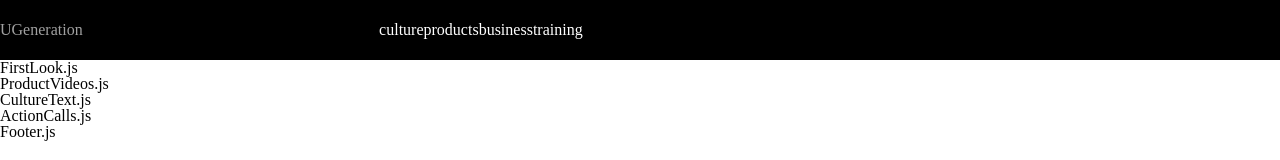
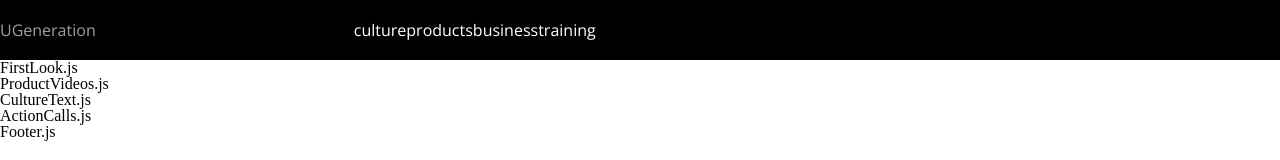
Before and after one commit to mattkastner/defineyoury, a React (Create React App) app: page / in a window 1280 px wide. Shown: the top 160 px of the page. Built offline with nearby package versions, Linux system fonts and the light colour scheme.

Commit message:
font and color sync
Made sure that all the variables will import properly

```diff
--- a/src/components/header/Header.scss
+++ b/src/components/header/Header.scss
@@ -1,4 +1,7 @@
+@import "../../utilities/style.scss";
+
 .header__nav {
+  font-family: $font-family__primary;
   width: 100vw;
   height: 60px;
   background-color: #000000;
@@ -6,6 +9,6 @@
   align-items: center;
   .title {
     font-size: 16px;
-        color: #A0A0A0;
+    color: #a0a0a0;
   }
 }
--- /dev/null
+++ b/src/utilities/style.scss
@@ -0,0 +1,2 @@
+// Utilities
+@import "./scss/variables";
```
Also changed, not shown: src/index.js (+11 -6 lines), src/index.scss (added), src/utilities/scss/_variables.scss (renamed from src/scss/_var.scss). Lines whose indentation alone changed are shown as unchanged.
